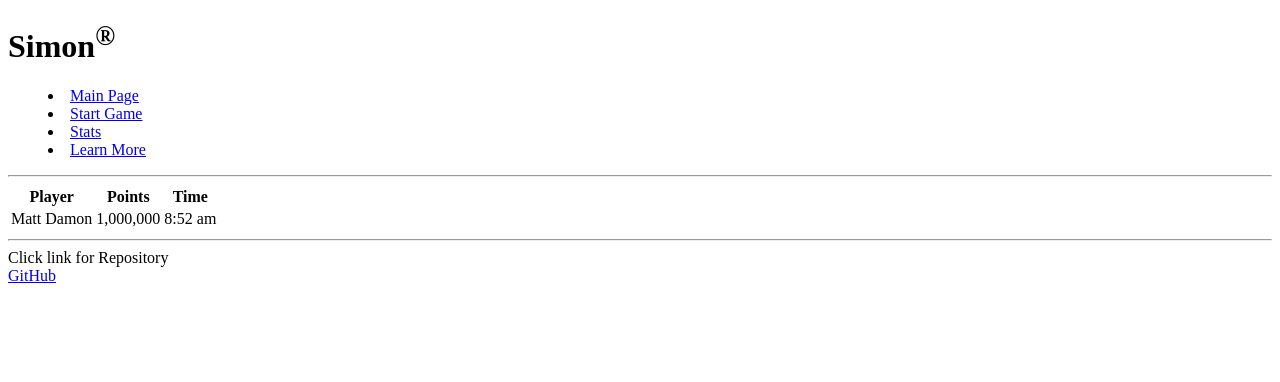
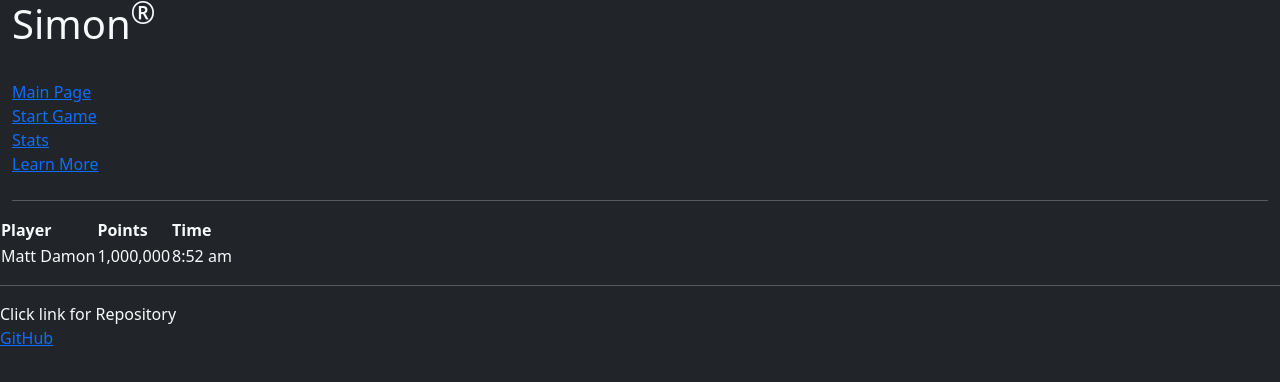
Before and after one commit to JonahKunzler/simon, a plain HTML site: page scores.html in a window 1280 px wide. Drawn offline with nearby package versions, Linux system fonts and the light colour scheme.

Commit message:
formatting update

```diff
--- a/info.html
+++ b/info.html
@@ -5,17 +5,23 @@
     <meta name="viewport" content="width=device-width, initial-scale=1.0" />
     <title>Welcome!</title>
     <link rel="icon" href="image.jpeg" />
+    <link
+    href="https://cdn.jsdelivr.net/npm/bootstrap@5.2.2/dist/css/bootstrap.min.css"
+    rel="stylesheet"
+    integrity="sha384-Zenh87qX5JnK2Jl0vWa8Ck2rdkQ2Bzep5IDxbcnCeuOxjzrPF/et3URy9Bv1WTRi"
+    crossorigin="anonymous"
+    />
   </head>
-  <body>
-    <header>
+  <body class="bg-dark text-light">
+    <header class="container-fluid">
       <h1>My Version of Simon<sup>&reg;</sup></h1>
 
-      <nav>
-        <menu>
-          <li class ><a href="index.html">Main page</a></li>
-          <li class><a href="play.html">Play</a></li>
-          <li class><a href="scores.html">Stats</a></li>
-          <li class><a nav href="info.html">Learn More</a></li>
+      <nav class="navbar fixed-top-right navbar-dark">
+        <menu class="navbar-nav">
+          <li class ><a class href="index.html">Main page</a></li>
+          <li class><a class href="play.html">Play</a></li>
+          <li class><a class href="scores.html">Stats</a></li>
+          <li class><a class nav href="info.html">Learn More</a></li>
         </menu>
       </nav>
 
--- a/scores.html
+++ b/scores.html
@@ -5,17 +5,23 @@
     <meta name="viewport" content="width=device-width, initial-scale=1.0" />
     <title>Scores</title>
     <link rel="icon" href="image.jpeg" />
+    <link
+    href="https://cdn.jsdelivr.net/npm/bootstrap@5.2.2/dist/css/bootstrap.min.css"
+    rel="stylesheet"
+    integrity="sha384-Zenh87qX5JnK2Jl0vWa8Ck2rdkQ2Bzep5IDxbcnCeuOxjzrPF/et3URy9Bv1WTRi"
+    crossorigin="anonymous"
+    />
   </head>
-  <body>
-    <header>
+  <body class="bg-dark text-light">
+    <header class="container-fluid">
       <h1>Simon<sup>&reg;</sup></h1>
 
-      <nav>
-        <menu>
-          <li><a href="index.html">Main Page</a></li>
-          <li><a href="play.html">Start Game</a></li>
-          <li><a href="scores.html">Stats</a></li>
-          <li><a href="info.html">Learn More</a></li>
+      <nav class="navbar fixed-top-right navbar-dark">
+        <menu class="navbar-nav">
+          <li><a class href="index.html">Main Page</a></li>
+          <li><a class href="play.html">Start Game</a></li>
+          <li><a class href="scores.html">Stats</a></li>
+          <li><a class href="info.html">Learn More</a></li>
         </menu>
       </nav>
 
```
Also changed, not shown: play.html (+14 -8 lines).
